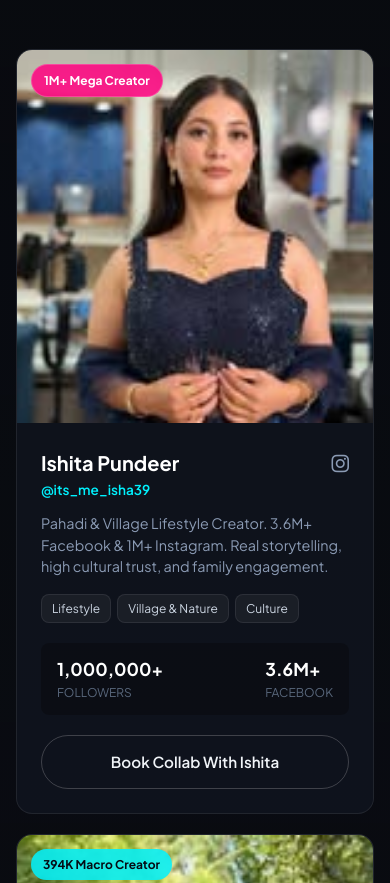
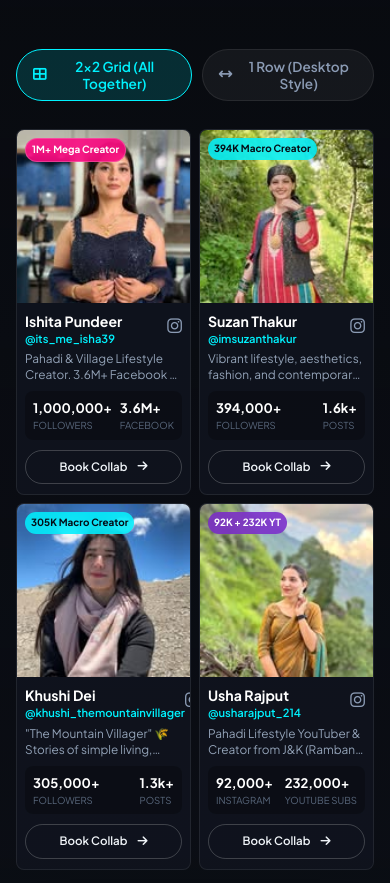
Before and after one commit to pankajmarch45-ux/mecollab-website, a plain HTML site: page index.html in a window 390 px wide. Shown: the part 2360-3243 px from the top of the page. Drawn offline with Linux system fonts and the light colour scheme.

Commit message:
Optimize mobile creators layout: 2x2 grid to show all 4 creators together, added layout switch toggle (2x2 grid vs 1-row desktop style)

```diff
--- a/index.html
+++ b/index.html
@@ -189,6 +189,16 @@
         </p>
       </div>
 
+      <!-- Mobile Layout Switcher -->
+      <div class="creator-view-toggle">
+        <button class="view-toggle-btn active" id="viewGridBtn" onclick="switchCreatorLayout('grid')">
+          <i class="fa-solid fa-table-cells-large"></i> 2x2 Grid (All Together)
+        </button>
+        <button class="view-toggle-btn" id="viewRowBtn" onclick="switchCreatorLayout('row')">
+          <i class="fa-solid fa-arrows-left-right"></i> 1 Row (Desktop Style)
+        </button>
+      </div>
+
       <div class="creator-grid">
 
         <!-- Creator 1: Ishita Pundeer -->
@@ -226,7 +236,7 @@
               </div>
             </div>
             <a href="#contact" class="btn btn-outline btn-block" onclick="selectCreator('Ishita Pundeer (@its_me_isha39)')">
-              Book Collab With Ishita
+              Book Collab <i class="fa-solid fa-arrow-right"></i>
             </a>
           </div>
         </div>
@@ -266,7 +276,7 @@
               </div>
             </div>
             <a href="#contact" class="btn btn-outline btn-block" onclick="selectCreator('Suzan Thakur (@imsuzanthakur)')">
-              Book Collab With Suzan
+              Book Collab <i class="fa-solid fa-arrow-right"></i>
             </a>
           </div>
         </div>
@@ -306,7 +316,7 @@
               </div>
             </div>
             <a href="#contact" class="btn btn-outline btn-block" onclick="selectCreator('Khushi Dei (@khushi_themountainvillager)')">
-              Book Collab With Khushi
+              Book Collab <i class="fa-solid fa-arrow-right"></i>
             </a>
           </div>
         </div>
@@ -346,7 +356,7 @@
               </div>
             </div>
             <a href="#contact" class="btn btn-outline btn-block" onclick="selectCreator('Usha Rajput (@usharajput_214)')">
-              Book Collab With Usha
+              Book Collab <i class="fa-solid fa-arrow-right"></i>
             </a>
           </div>
         </div>
--- a/script.js
+++ b/script.js
@@ -67,6 +67,25 @@ document.addEventListener('DOMContentLoaded', () => {
           break;
         }
       }
+    }
+  };
+
+  // 3.1 Creator Mobile Layout Switcher (2x2 Grid vs Horizontal Row)
+  window.switchCreatorLayout = function(layout) {
+    const grid = document.querySelector('.creator-grid');
+    const gridBtn = document.getElementById('viewGridBtn');
+    const rowBtn = document.getElementById('viewRowBtn');
+
+    if (!grid) return;
+
+    if (layout === 'row') {
+      grid.classList.add('horizontal-row-mode');
+      if (rowBtn) rowBtn.classList.add('active');
+      if (gridBtn) gridBtn.classList.remove('active');
+    } else {
+      grid.classList.remove('horizontal-row-mode');
+      if (gridBtn) gridBtn.classList.add('active');
+      if (rowBtn) rowBtn.classList.remove('active');
     }
   };
 
--- a/style.css
+++ b/style.css
@@ -593,6 +593,34 @@ body {
   padding: 100px 0;
   background: linear-gradient(180deg, rgba(8, 10, 15, 0) 0%, rgba(13, 17, 26, 0.6) 100%);
   border-top: 1px solid var(--border-color);
+}
+.creator-view-toggle {
+  display: none;
+  align-items: center;
+  justify-content: center;
+  gap: 10px;
+  margin-bottom: 28px;
+}
+.view-toggle-btn {
+  display: inline-flex;
+  align-items: center;
+  gap: 8px;
+  background: rgba(255, 255, 255, 0.05);
+  border: 1px solid var(--border-color);
+  color: var(--text-muted);
+  padding: 8px 16px;
+  border-radius: var(--radius-full);
+  font-size: 0.85rem;
+  font-weight: 600;
+  cursor: pointer;
+  transition: var(--transition);
+  font-family: var(--font-main);
+}
+.view-toggle-btn:active,
+.view-toggle-btn.active {
+  background: rgba(0, 242, 254, 0.15);
+  border-color: var(--primary);
+  color: var(--primary);
 }
 .creator-grid {
   display: grid;
@@ -1243,18 +1271,96 @@ body {
     padding: 70px 0;
   }
 
-  /* Creator Cards on Mobile */
+  /* Creator View Toggle on Mobile */
+  .creator-view-toggle {
+    display: flex;
+  }
+
+  /* Creator Cards on Mobile: 2x2 Grid (All 4 Together on Screen!) */
   .creator-grid {
-    grid-template-columns: 1fr;
-    gap: 20px;
+    grid-template-columns: repeat(2, 1fr);
+    gap: 12px;
+    margin-bottom: 36px;
   }
   .creator-card {
-    max-width: 480px;
-    margin: 0 auto;
+    max-width: none;
+    margin: 0;
     width: 100%;
+    border-radius: var(--radius-sm);
   }
   .creator-card:active {
-    transform: scale(0.98);
+    transform: scale(0.97);
+  }
+  .creator-img-wrap {
+    aspect-ratio: 1 / 1;
+  }
+  .tier-badge {
+    top: 8px;
+    left: 8px;
+    font-size: 0.62rem;
+    padding: 3px 6px;
+  }
+  .creator-info {
+    padding: 12px 10px;
+  }
+  .creator-name-row {
+    margin-bottom: 4px;
+  }
+  .creator-name {
+    font-size: 0.95rem;
+    line-height: 1.2;
+  }
+  .creator-handle {
+    font-size: 0.74rem;
+  }
+  .ig-icon-btn {
+    font-size: 1.05rem;
+  }
+  .creator-bio {
+    display: -webkit-box;
+    -webkit-line-clamp: 2;
+    -webkit-box-orient: vertical;
+    overflow: hidden;
+    font-size: 0.74rem;
+    line-height: 1.35;
+    min-height: auto;
+    margin-bottom: 8px;
+    color: #94a3b8;
+  }
+  .creator-tags {
+    display: none; /* Keep all 4 cards clean, compact & balanced on mobile */
+  }
+  .creator-metrics {
+    padding: 6px 8px;
+    margin-bottom: 10px;
+    margin-top: auto;
+  }
+  .metric-val {
+    font-size: 0.88rem;
+  }
+  .metric-key {
+    font-size: 0.6rem;
+  }
+  .creator-card .btn {
+    padding: 8px 6px;
+    font-size: 0.78rem;
+    white-space: nowrap;
+  }
+
+  /* Horizontal 1-Row Mode (Desktop Style on Mobile) */
+  .creator-grid.horizontal-row-mode {
+    display: flex !important;
+    flex-wrap: nowrap !important;
+    overflow-x: auto !important;
+    scroll-snap-type: x mandatory;
+    gap: 14px;
+    padding: 4px 4px 16px;
+    -webkit-overflow-scrolling: touch;
+  }
+  .creator-grid.horizontal-row-mode .creator-card {
+    flex: 0 0 240px;
+    min-width: 240px;
+    scroll-snap-align: start;
   }
 
   /* Services Grid */
@@ -1315,6 +1421,25 @@ body {
   .stat-number {
     font-size: 1.6rem;
   }
+  .creator-grid {
+    gap: 8px;
+  }
+  .creator-info {
+    padding: 10px 8px;
+  }
+  .creator-name {
+    font-size: 0.88rem;
+  }
+  .creator-handle {
+    font-size: 0.7rem;
+  }
+  .metric-val {
+    font-size: 0.82rem;
+  }
+  .creator-card .btn {
+    padding: 7px 4px;
+    font-size: 0.72rem;
+  }
   .mobile-bar-btn {
     font-size: 0.82rem;
     padding: 10px 10px;
```
